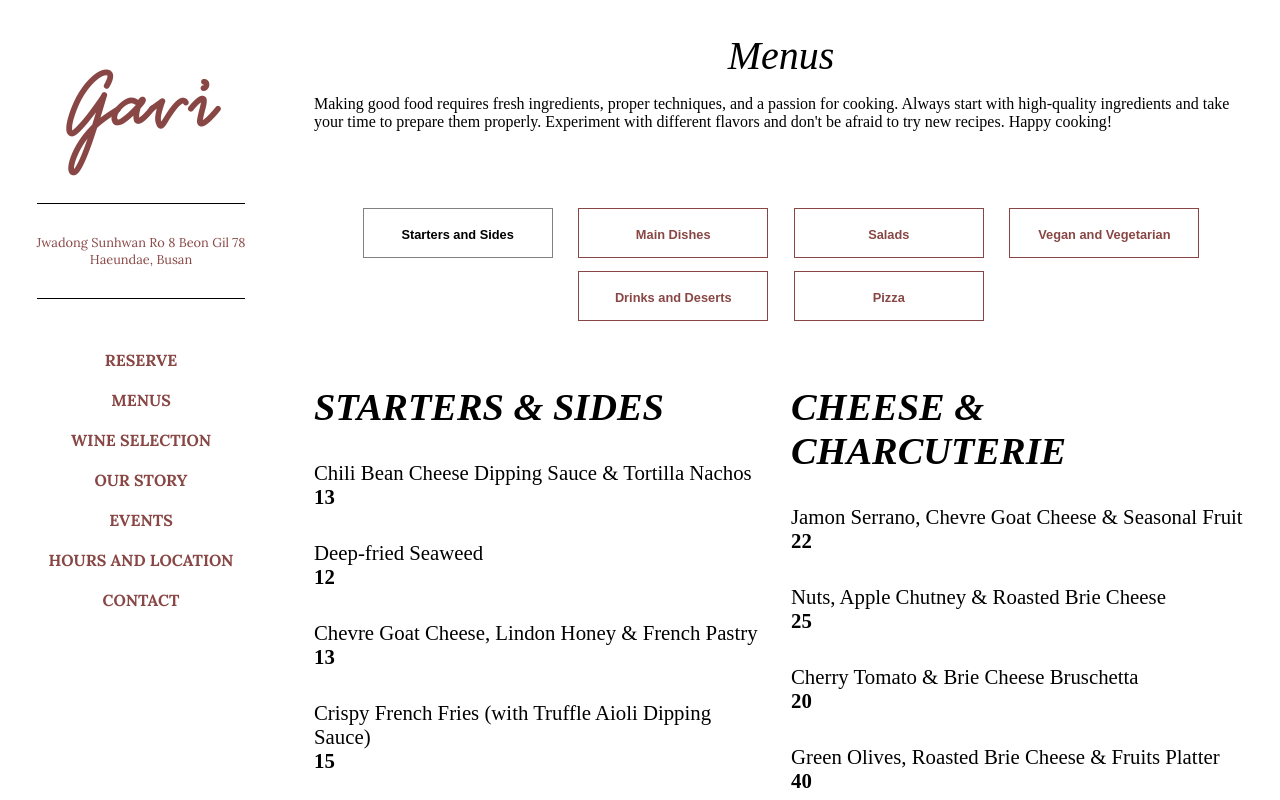
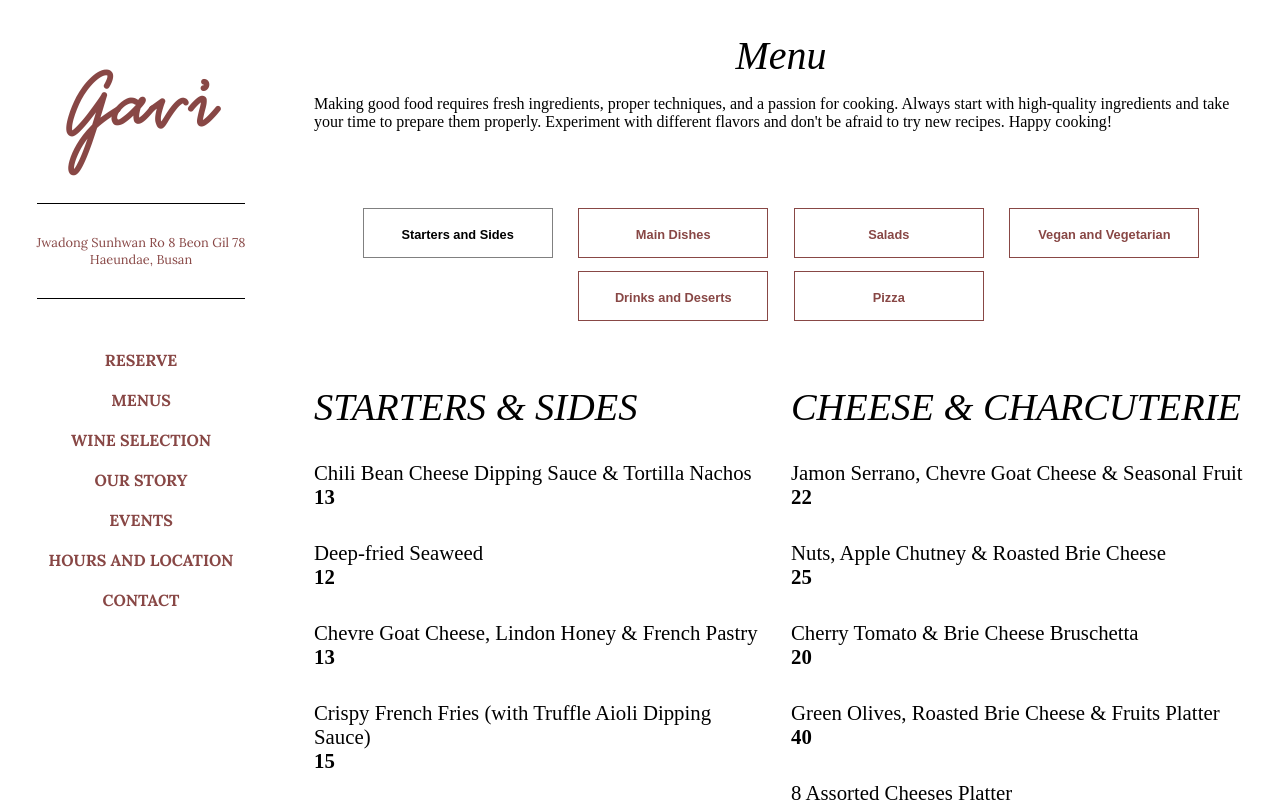
Before and after one commit to Matthiaswf/Gavi-Wine-Restaurant, a Vue app: page /menu in a window 1280 px wide. Built offline with nearby package versions, Linux system fonts and the light colour scheme; a web font is replaced by a local one.

Commit message:
Menu Styling

```diff
--- a/src/views/MenuView.vue
+++ b/src/views/MenuView.vue
@@ -1,7 +1,7 @@
 <template>
   <div class="menu-container">
     <div class="introduction">
-      <div class="title">Menus</div>
+      <div class="title">Menu</div>
       <div class="menu-text">
         <p>
           Making good food requires fresh ingredients, proper techniques, and a
@@ -215,7 +215,7 @@ button.active {
 .menu-title {
   width: 100%;
   font-size: 2.4rem;
-  font-weight: 800;
+  font-weight: 100;
   font-style: italic;
   text-align: left;
 }
```
